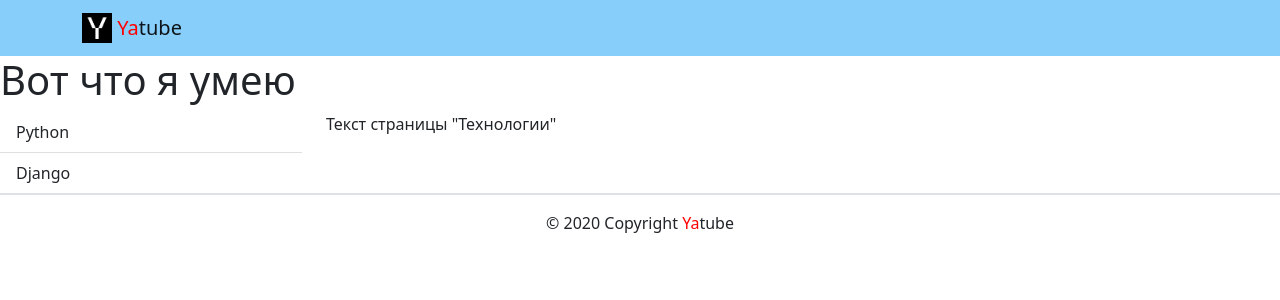
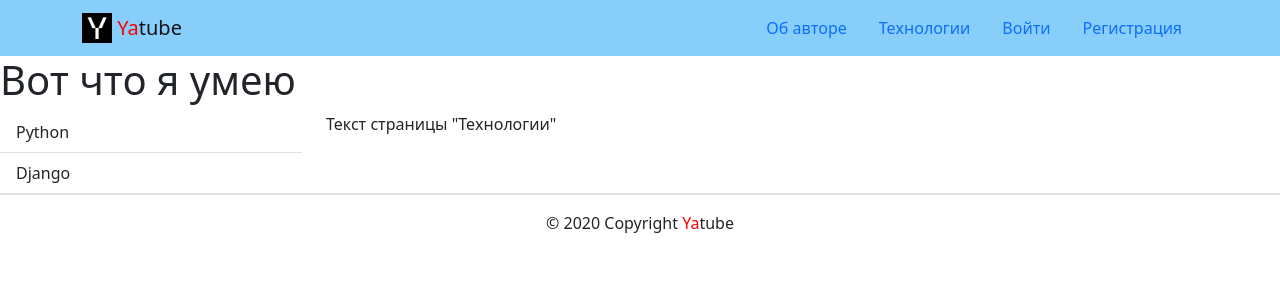
Before and after one commit to yumeko6/hw02_community, a Django app: template yatube/templates/about/tech.html in a window 1280 px wide. Shown: the top 300 px of the page. Run offline with Django 3.2, Linux system fonts and the light colour scheme; the template is opened without the code that fills it: most values are stand-ins (such as "Sample title", 1, 10 or a date in 2020); some libraries are stand-ins or nearby versions.

Commit message:
New header with navigation buttons

```diff
--- a/yatube/templates/includes/header.html
+++ b/yatube/templates/includes/header.html
@@ -1,13 +1,55 @@
-<!-- Использованы классы бустрапа для создания типовой навигации с логотипом -->
-<!-- В дальнейшем тут будет создано полноценное меню -->
-{% extends 'includes/navigation.html' %}
-{% block content %}
 {% load static %}
+{% with request.resolver_match.view_name as view_name %}
+<header>
+  <nav class="navbar navbar-light" style="background-color: lightskyblue">
     <div class="container">
       <a class="navbar-brand" href="{% url 'posts:index' %}">
         <img src="{% static 'img/logo.png' %}" width="30" height="30" class="d-inline-block align-top" alt="">
-  <!-- тег span используется для добавления нужных стилей отдельным участкам текста -->
         <span style="color:red">Ya</span>tube
       </a>
+      {# Добавлено в спринте #}
+
+      {% comment %}
+      Меню - список пунктов со стандартными классами Bootsrap.
+      Класс nav-pills нужен для выделения активных пунктов
+      {% endcomment %}
+      <ul class="nav nav-pills">
+        <li class="nav-item">
+          <a class="nav-link {% if view_name  == 'about:author' %}active{% endif %}"
+             href="{% url 'about:author' %}">Об авторе</a>
+        </li>
+        <li class="nav-item">
+          <a class="nav-link {% if view_name  == 'about:tech' %}active{% endif %}"
+             href="{% url 'about:tech' %}">Технологии</a>
+        </li>
+        {% if user.is_authenticated %}
+        <li class="nav-item">
+          <a class="nav-link" href="<!--  -->">Новая запись</a>
+        </li>
+        <li class="nav-item">
+          <a class="nav-link {% if view_name  == 'users:password_change' %}active{% endif %}"
+             href="{% url 'users:password_change' %}">Изменить пароль</a>
+        </li>
+        <li class="nav-item">
+          <a class="nav-link {% if view_name  == 'users:logout' %}active{% endif %}"
+             href="{% url 'users:logout' %}">Выйти</a>
+        </li>
+        <li>
+          Пользователь: {{ user.username }}
+        </li>
+        {% else %}
+        <li class="nav-item">
+          <a class="nav-link {% if view_name  == 'users:login' %}active{% endif %}"
+             href="{% url 'users:login' %}">Войти</a>
+        </li>
+        <li class="nav-item">
+          <a class="nav-link {% if view_name  == 'users:signup' %}active{% endif %}"
+             href="{% url 'users:signup' %}">Регистрация</a>
+        </li>
+        {% endif %}
+      </ul>
+      {# Конец добавленого в спринте #}
     </div>
-{% endblock %}
+  </nav>
+</header>
+{% endwith %}
```
Lines whose indentation alone changed are shown as unchanged.
